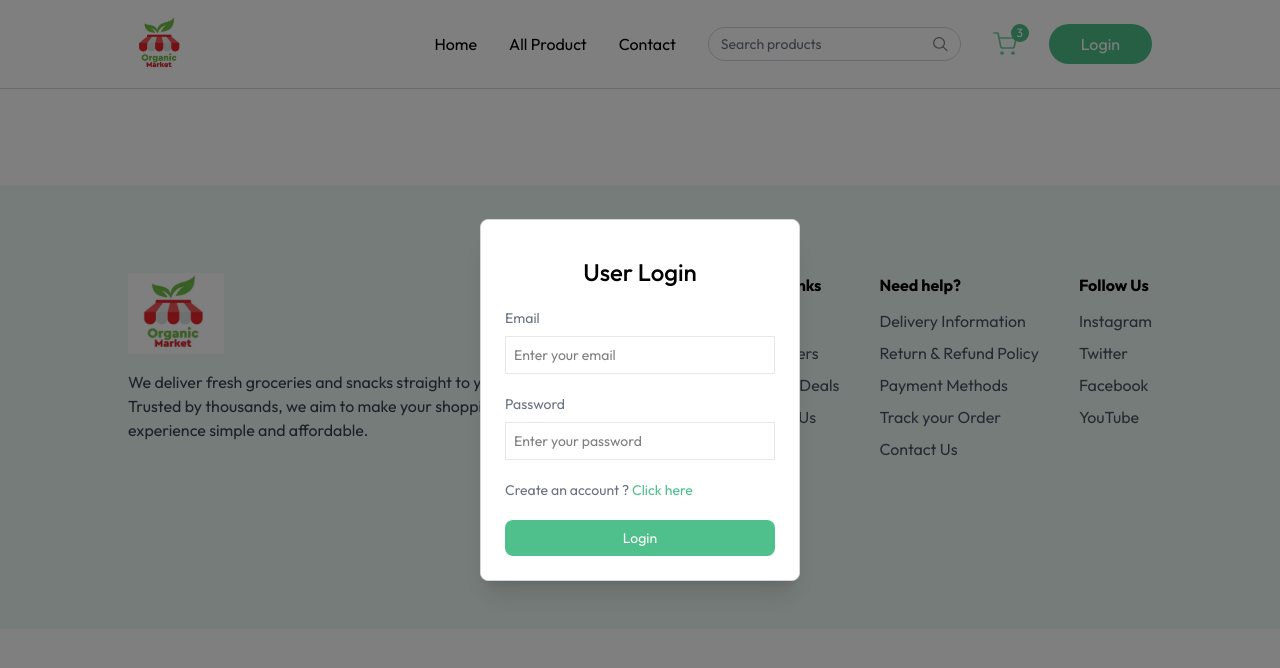
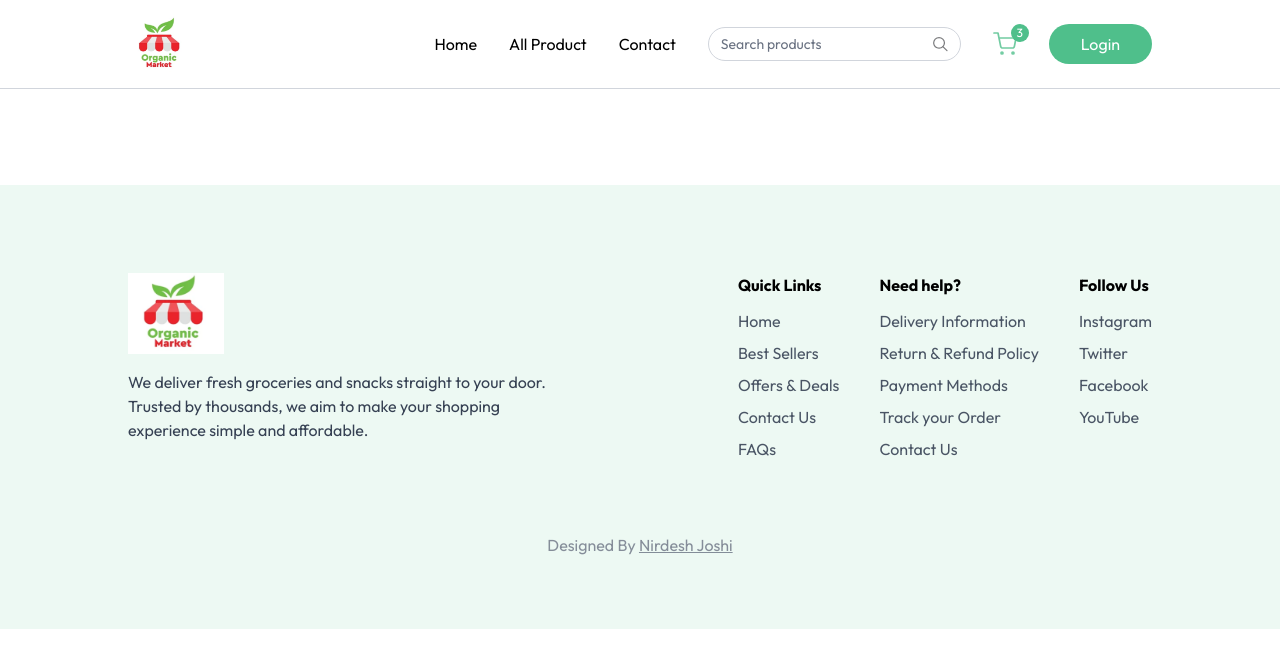
Before and after one commit to JoshiNirdesh/ecommerce-website, a React (Vite) app: page /products/1/1 in a window 1280 px wide. Shown: the top 668 px of the page. Built offline with nearby package versions, Linux system fonts and the light colour scheme.

Commit message:
home page

```diff
--- a/src/components/Login.jsx
+++ b/src/components/Login.jsx
@@ -1,21 +1,51 @@
-import React from 'react'
+import React, { useState } from 'react'
+import { useAppContext } from '../context/AppContext';
 
 const Login = () => {
+    const {setShowUserLogin,setUser}=useAppContext();
+
+    const [state,setState]=useState("register")
+    const [name,setName]=useState("");
+    const[email,setEmail]=useState("");
+    const[password,setPassword]=useState("")
+
+    const handleSubmit = (e)=>{
+        e.preventDefault();
+        setUser({
+            email:"test@gmail.com"
+
+        })
+        setShowUserLogin(false)
+    }
   return (
-    <div className='fixed z-30 bg-black/50 flex items-center inset-0 justify-center'>
-      <form action="" className='border border-gray-300 w-80 flex flex-col p-6 shadow-xl rounded-lg bg-white'>
-        <h3 className='text-2xl font-medium text-center mt-3'>User Login</h3>
+    <div onClick={()=>setShowUserLogin(false)} className='fixed z-30 bg-black/50 flex items-center inset-0 justify-center'>
+      <form onSubmit={handleSubmit} onClick={(e)=>e.stopPropagation()}action="" className='border border-gray-300 w-80 flex flex-col p-6 shadow-xl rounded-lg bg-white'>
+        <h3 className='text-2xl font-medium text-center mt-3'><span className='text-primary'>User</span> {state=='login'?"Login":"Sign Up"}</h3>
+        {state == "login"? "":(
+        <div className='w-full mt-5'>
+        <p className='text-sm text-gray-500 mb-2'>Name</p>
+        <input type="text" name="" id="" placeholder='Enter your name' className='border border-gray-200 text-sm p-2 w-full outline-primary' value={name} onChange={(e)=>setName(e.target.value)} />
+        </div>
+            )}
         <div className='w-full mt-5'>
         <p className='text-sm text-gray-500 mb-2'>Email</p>
-        <input type="email" name="" id="" placeholder='Enter your email' className='border border-gray-200 text-sm p-2 w-full' />
+        <input type="email" name="" id="" placeholder='Enter your email' className='border border-gray-200 text-sm p-2 w-full outline-primary' value={email} onChange={(e)=>setEmail(e.target.value)} />
         </div>
          <div className='w-full mt-5'>
         <p className='text-sm text-gray-500 mb-2'>Password</p>
-        <input type="password" name="" id="" placeholder='Enter your password' className='border border-gray-200 text-sm p-2 w-full' />
+        <input type="password" name="" id="" placeholder='Enter your password' className='border border-gray-200 text-sm p-2 w-full outline-primary' value={password} onChange={(e)=>setPassword(e.target.value)}/>
         </div>
 
-        <p className='mt-5 text-sm text-gray-500'>Create an account ? <a href="" className='text-primary'>Click here</a></p>
-        <button className='mt-5 bg-primary p-2 rounded-lg outline-none text-sm text-white'>Login</button>
+        {state === "register" ? (
+                <p className='text-sm text-gray-500 mt-5'>
+                    Already have account? <span onClick={() => setState("login")} className="text-primary text-sm cursor-pointer">click here</span>
+                </p>
+            ) : (
+                <p  className='text-sm text-gray-500 mt-5'>
+                    Create an account? <span onClick={() => setState("register")} className="text-primary text-sm cursor-pointer">click here</span>
+                </p>
+            )}
+        <button type='submit' className='mt-5 bg-primary p-2 rounded-lg outline-none text-sm text-white cursor-pointer'> {state=="login"?"Login":"Sign Up"}</button>
       </form>
     </div>
   )
--- a/src/context/AppContext.jsx
+++ b/src/context/AppContext.jsx
@@ -10,7 +10,7 @@ export const AppProvider = ({ children }) => {
     const navigate = useNavigate()
     const [user, setUser] = useState(null)
     const [isSeller, setIsSeller] = useState(false)
-    const [showUserLogin, setShowUserLogin] = useState(true)
+    const [showUserLogin, setShowUserLogin] = useState(false)
     const [products ,setProducts]=useState([]);
 
     const [cartItems ,setCartItems]=useState({});
```
